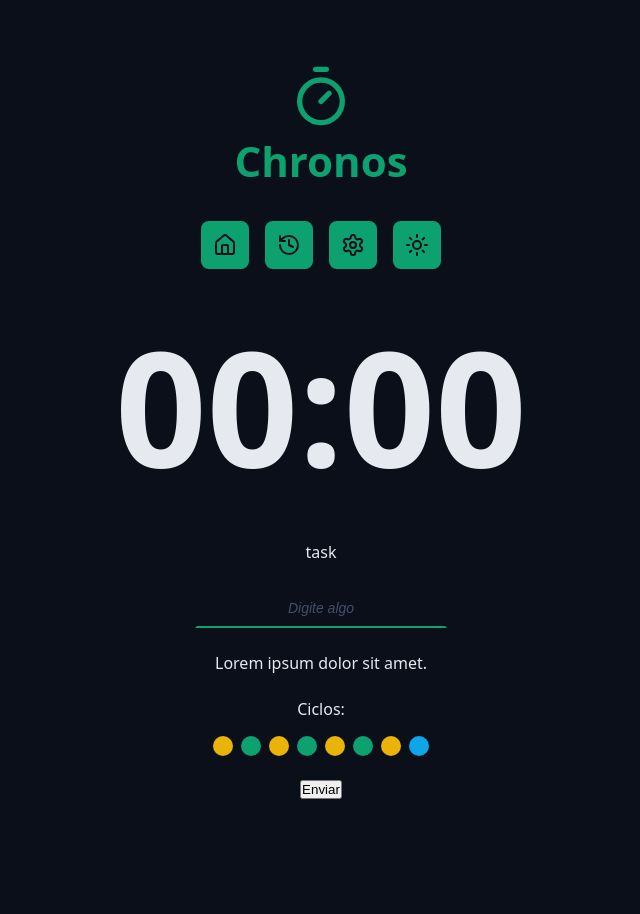
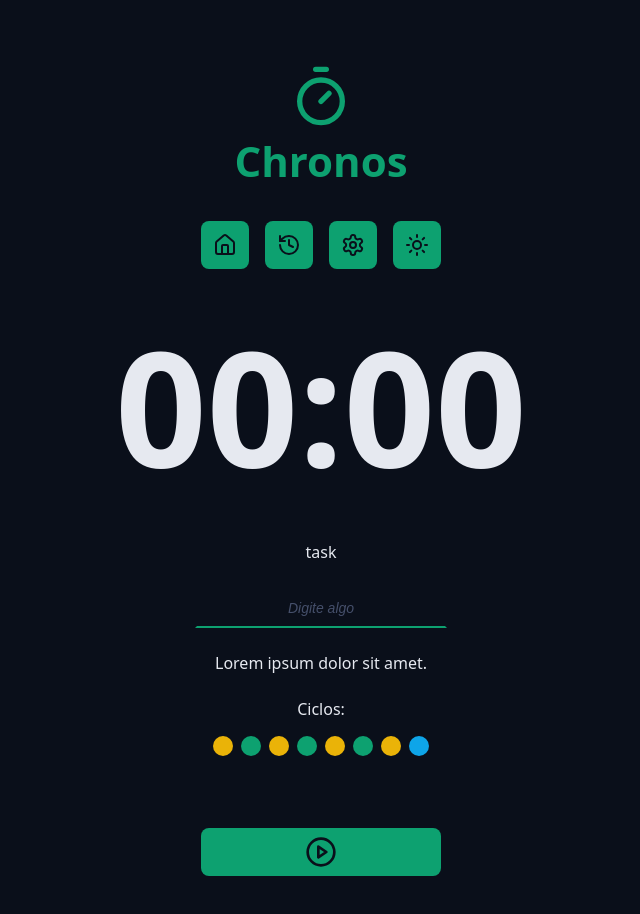
Before and after one commit to joaogbrieldev/chronos-pomodoro, a React (Vite) app: page / in a window 1280 px wide. Shown: the top 914 px of the page, without its empty margins (319-959 px from the left). Before the commit the page ends 831 px from the top, so only its background shows below. Built offline with nearby package versions, Linux system fonts and the light colour scheme.

Commit message:
feat: create new component DefaultButton

```diff
--- a/src/App.tsx
+++ b/src/App.tsx
@@ -1,6 +1,8 @@
+import { PlayCircleIcon } from 'lucide-react';
 import { Container } from './components/container';
 import { CountDown } from './components/countDown';
 import { Cycles } from './components/cycles';
+import { DefaultButton } from './components/defaultButton';
 import { DefaultInput } from './components/defaultInput';
 import { Logo } from './components/logo';
 import { Menu } from './components/menu';
@@ -36,7 +38,7 @@
             <Cycles />
           </div>
           <div className='formRow'>
-            <button>Enviar</button>
+            <DefaultButton icon={<PlayCircleIcon />}>Enviar</DefaultButton>
           </div>
         </form>
       </Container>
--- /dev/null
+++ b/src/components/defaultButton/index.tsx
@@ -0,0 +1,19 @@
+type DefaultButtonProps = {
+  icon: React.ReactNode;
+  color?: 'green' | 'red';
+} & React.ComponentProps<'button'>;
+
+import styles from './styles.module.css';
+export function DefaultButton({
+  icon,
+  color = 'green',
+  ...props
+}: DefaultButtonProps) {
+  return (
+    <>
+      <button className={`${styles.button} ${styles[color]}`} {...props}>
+        {icon}
+      </button>
+    </>
+  );
+}
--- /dev/null
+++ b/src/components/defaultButton/styles.module.css
@@ -0,0 +1,33 @@
+.button {
+  border: none;
+  background: var(--primary);
+  color: var(--text-over-primary);
+  display: flex;
+  align-items: center;
+  justify-content: center;
+  min-width: 24rem;
+  padding: 0.8rem;
+  border-radius: 0.8rem;
+  margin: 4.8rem 0;
+  cursor: pointer;
+  transition: all 0.1s ease-in-out;
+}
+
+.button svg {
+  width: 3.2rem;
+  height: 3.2rem;
+}
+
+.button:hover {
+  filter: brightness(80%);
+}
+
+.green {
+  background: var(--primary);
+  color: var(--text-over-primary);
+}
+
+.red {
+  background: var(--error);
+  color: var(--text-over-error);
+}
```
